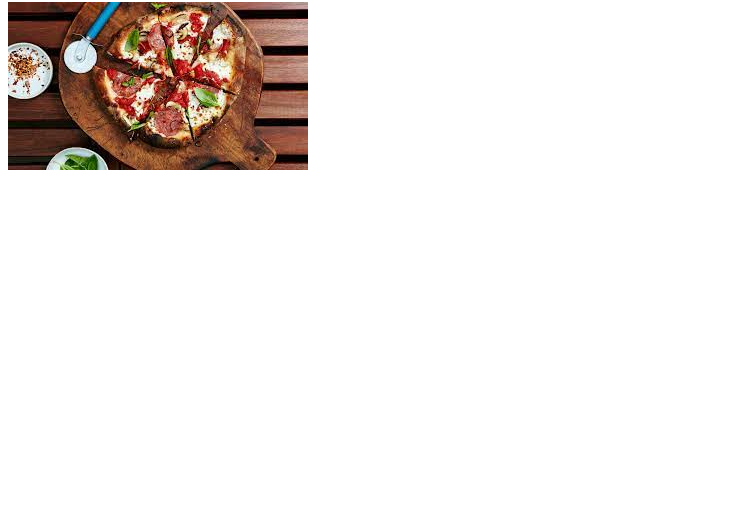
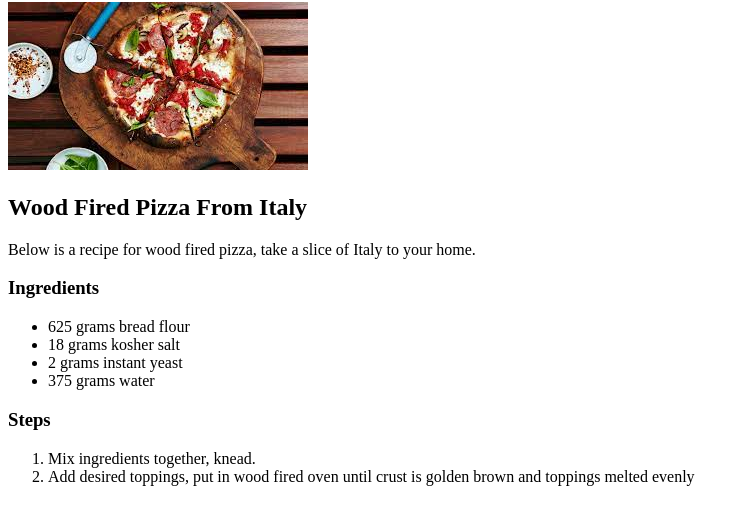
Before and after one commit to tomsoren0204/odin-recipes, a plain HTML site: page recipes/pizza.html in a window 1280 px wide. Shown: the part 78-602 px from the top of the page, without its empty margins (0-750 px from the left). Drawn offline with Linux system fonts and the light colour scheme.

Commit message:
Added steps and ingredients to make wood fired pizza

```diff
--- a/recipes/pizza.html
+++ b/recipes/pizza.html
@@ -8,5 +8,19 @@
 <body>
     <h1>Wood Fired Pizza</h1>
     <img src="pizza.jpeg" alt="">
+    <h2>Wood Fired Pizza From Italy</h2>
+    <p>Below is a recipe for wood fired pizza, take a slice of Italy to your home.</p>
+    <h3>Ingredients</h3>
+    <ul>
+        <li>625 grams bread flour</li>
+        <li>18 grams kosher salt</li>
+        <li>2 grams instant yeast</li>
+        <li>375 grams water</li>
+    </ul>
+    <h3>Steps</h3>
+    <ol>
+        <li>Mix ingredients together, knead.</li>
+        <li>Add desired toppings, put in wood fired oven until crust is golden brown and toppings melted evenly</li>
+    </ol>
 </body>
 </html>
```
